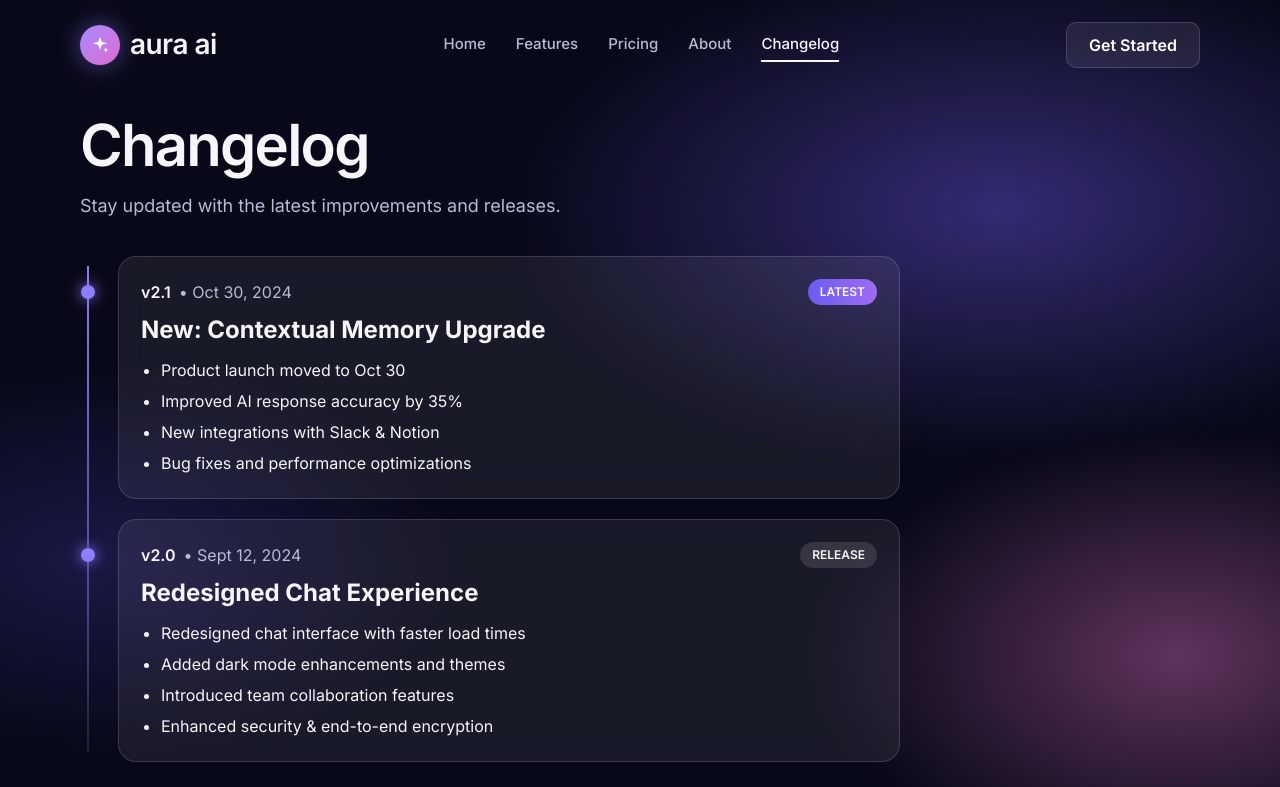
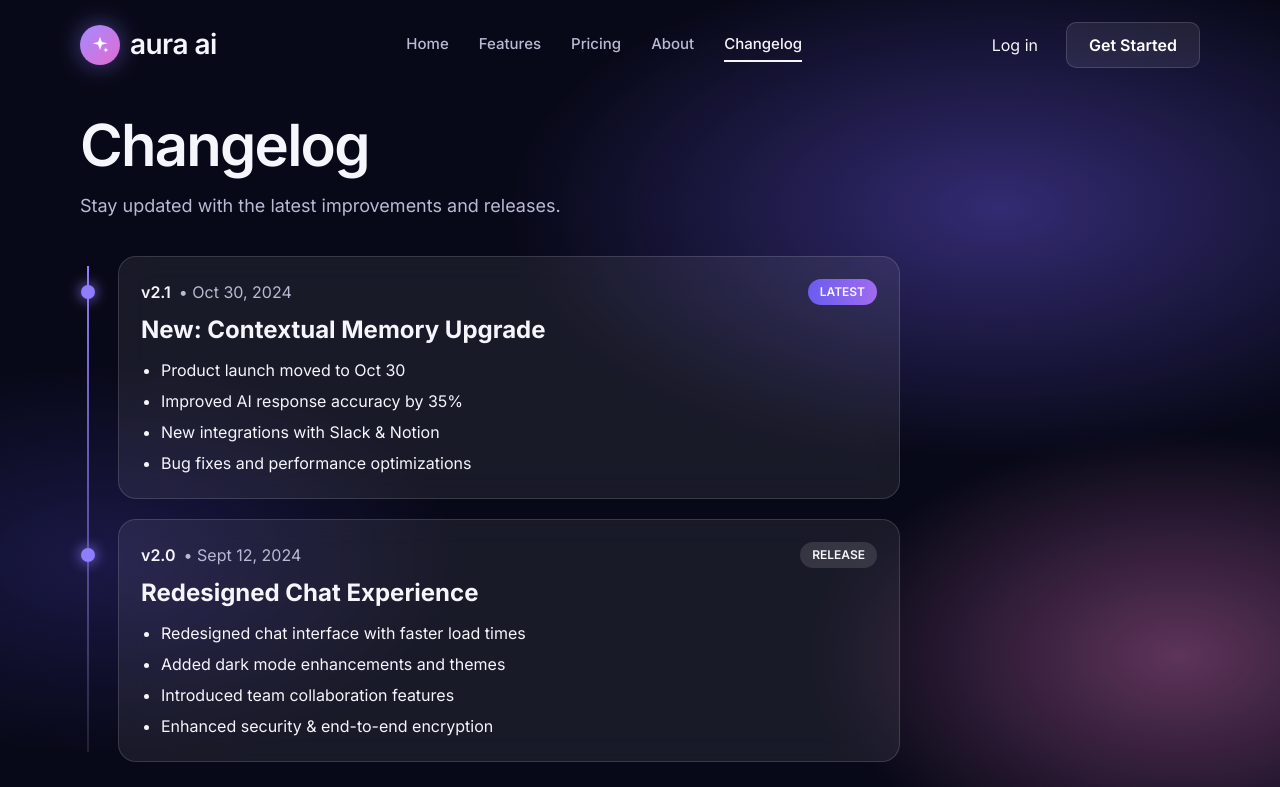
Before and after one commit to dhanielprince001-ship-it/Rexaura_ai, a website: page changelog.html in a window 1280 px wide. Shown: the top 787 px of the page. Drawn offline with Linux system fonts and the light colour scheme.

Commit message:
Update navigation links in changelog.html

```diff
--- a/changelog.html
+++ b/changelog.html
@@ -12,8 +12,8 @@
 <header class="w nav">
 <button class="menu" id="menu" aria-label="Menu" aria-expanded="false" aria-controls="lk"><svg viewBox="0 0 24 24"><path d="M4 7h16M4 12h16M4 17h16"/></svg></button>
 <a class="logo" href="/"><i><svg viewBox="0 0 24 24"><path d="M12 2l2.2 6.3L21 10l-6.8 1.7L12 18l-2.2-6.3L3 10l6.8-1.7zM19 15l.9 2.1L22 18l-2.1.9L19 21l-.9-2.1L16 18l2.1-.9z"/></svg></i>aura ai</a>
-<nav class="lk" id="lk" aria-label="Main"><a href="/">Home</a><a href="/features.html">Features</a><a href="/pricing.html">Pricing</a><a href="/about.html">About</a><a href="/changelog.html" class="on" aria-current="page">Changelog</a><a class="mo btn p" href="/#chat">Get Started</a></nav>
-<a class="btn gs" href="/#chat">Get Started</a>
+<nav class="lk" id="lk" aria-label="Main"><a href="/">Home</a><a href="/features.html">Features</a><a href="/pricing.html">Pricing</a><a href="/about.html">About</a><a href="/changelog.html" class="on" aria-current="page">Changelog</a><a class="mo btn" href="/account.html">Log in</a><a class="mo btn p" href="/account.html#signup">Get Started</a></nav>
+<a class="li" href="/account.html">Log in</a><a class="btn gs" href="/account.html#signup">Get Started</a>
 </header>
 <main id="main">
 <section class="w"><div class="hd" style="text-align:left"><h1>Changelog</h1><p class="lead" style="margin-left:0">Stay updated with the latest improvements and releases.</p></div>
```
